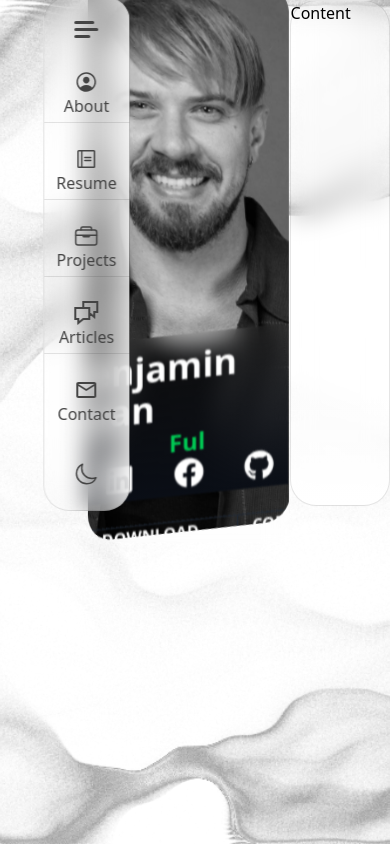
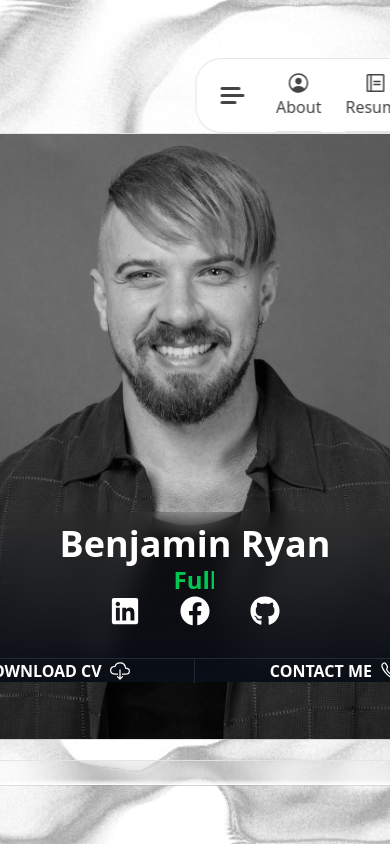
Before and after one commit to qasify/portfolio, a React (Create React App) app: page / in a window 390 px wide. Built offline with nearby package versions, Linux system fonts and the light colour scheme; the HTML template or start-up script is replaced by a standard one.

Commit message:
initial responsive layout

```diff
--- a/src/App.tsx
+++ b/src/App.tsx
@@ -21,19 +21,9 @@ function App() {
 
   return (
     <div
-      className="bg-background-light dark:bg-background-dark w-full h-full flex flex-col gap-4 bg-[url('./assets/images/background.png')]"
-      style={{
-        backgroundSize: "cover",
-        backgroundPosition: "center",
-        backgroundRepeat: "no-repeat",
-      }}
+      className="min-h-screen h-full w-full overflow-auto bg-cover bg-center bg-no-repeat bg-background-light dark:bg-background-dark bg-[url('./assets/images/background.png')]"
     >
-      <div
-        className="h-[60%] mx-0 md:mx-[3%] lg:mx-[6%] md:my-[8%]"
-        style={{
-          position: "relative",
-        }}
-      >
+      <div className="min-h-full flex justify-center items-center">
         <NavCard isDarkTheme={isDarkMode} onThemeChange={toggleTheme} />
       </div>
     </div>
--- a/src/components/Layout/NavCard.tsx
+++ b/src/components/Layout/NavCard.tsx
@@ -15,11 +15,16 @@ const NavCard: React.FC<NavCardProps> = ({
   ...restProps
 }) => {
   return (
-    <div className="flex h-full justify-center items-center ">
-      <SideNavigation isDarkTheme={isDarkTheme} onThemeChange={onThemeChange} />
-      <ProfileWidget />
-      <BackgroundContainer>Content</BackgroundContainer>
-    </div>
+<div className="flex-1 flex flex-col xl:flex-row justify-center items-center gap-5 xl:gap-0 px-[5%] 2xl:px-[15%]">
+  <div className="flex flex-col xl:flex-row xl:items-center w-full xl:w-[500px] h-auto xl:h-[700px]">
+    <SideNavigation isDarkTheme={isDarkTheme} onThemeChange={onThemeChange} />
+    <ProfileWidget />
+  </div>
+  <BackgroundContainer className="flex flex-1 flex-col xl:flex-row xl:items-center h-auto xl:h-[610px]">
+    Content
+  </BackgroundContainer>
+</div>
+
   );
 };
 
--- a/src/components/Layout/ProfileWidget.tsx
+++ b/src/components/Layout/ProfileWidget.tsx
@@ -14,17 +14,17 @@ const ProfileWidget: React.FC<ProfileWidgetProps> = ({
   ...restProps
 }) => {
   return (
-    <div className="w-[800px] h-[114%] skew-y-[6deg] overflow-hidden origin-bottom-left rounded-26 bg-transparent">
-      <div className="w-full h-full overflow-hidden skew-y-[-12deg] origin-bottom-left rounded-26 ">
-        <BackgroundContainer className="relative w-full skew-y-[12deg] overflow-hidden origin-bottom-left ">
+    <div className="h-full w-full overflow-hidden rounded-26 bg-transparent xl:skew-y-[6deg] xl:origin-bottom-left">
+      <div className="w-full h-full overflow-hidden rounded-26 xl:skew-y-[-12deg] xl:origin-bottom-left ">
+        <BackgroundContainer className="w-full overflow-hidden xl:skew-y-[12deg] xl:origin-bottom-left ">
           <img
             src={profileImage}
             alt="profile"
             className="object-cover w-full h-full"
           />
           <div
-            className="absolute z-50 h-[28%] bottom-0 left-0 w-full backdrop-blur-[12px] skew-y-[-12deg] pt-3
-                flex flex-col justify-between mb-[3.6rem] bg-gradient-to-b from-transparent to-gray-6-dark items-center"
+            className="absolute z-50 flex flex-col justify-between items-center h-[28%] bottom-0 left-0 w-full backdrop-blur-[12px] pt-3
+                 mb-[3.6rem] bg-gradient-to-b from-transparent to-gray-6-dark xl:skew-y-[-12deg]"
           >
             <div className="w-auto items-center flex flex-col">
               <p className="text-white text-4xl font-bold">Benjamin Ryan</p>
@@ -79,11 +79,6 @@ const ProfileWidget: React.FC<ProfileWidgetProps> = ({
               />
             </div>
           </div>
-          {/* <div className="absolute z-20 top-0 left-0 w-full h-full flex items-center justify-center">
-              <span className="text-white text-4xl font-bold">
-                Content Over Image
-              </span>
-            </div> */}
         </BackgroundContainer>
       </div>
     </div>
--- a/src/components/Layout/SideNavigation.tsx
+++ b/src/components/Layout/SideNavigation.tsx
@@ -18,18 +18,18 @@ const SideNavigation: React.FC<SideNavigationProps> = ({
 }) => {
   return (
     <BackgroundContainer
-      className={`relative h-max flex flex-col items-center gap-8 justify-between w-max py-6 translate-x-[50%] z-10 ${className} text-text-light dark:text-text-dark bg-light-gradient-right`}
+      className={`relative h-max w-max flex xl:flex-col items-center gap-8 justify-between px-6 xl:px-0 xl:py-6 translate-x-[50%] z-10 text-text-light dark:text-text-dark bg-background-light dark:bg-background-dark xl:bg-light-gradient-right ${className}`}
       {...restProps}
     >
       {/* Menu button */}
       <MenuExpander />
 
       {/* Menu Items */}
-      <div className="flex flex-col items-center justify-between gap-6">
+      <div className="flex xl:flex-col items-center justify-between gap-6">
         {sideMenuList.map((menuItem, index) => (
           <div
             key={menuItem.key}
-            className={`flex px-3 pb-1 flex-col w-full items-center justify-center hover:text-primary-light hover:cursor-pointer transition-all duration-300 ease-in-out ${
+            className={`flex py-3 xl:py-0 xl:px-3 xl:pb-1 flex-col w-full items-center justify-center hover:text-primary-light hover:cursor-pointer transition-all duration-300 ease-in-out ${
               index !== sideMenuList.length - 1 ? "border-b-[1px]" : ""
             } border-border-light dark:border-border-dark`}
           >
```
